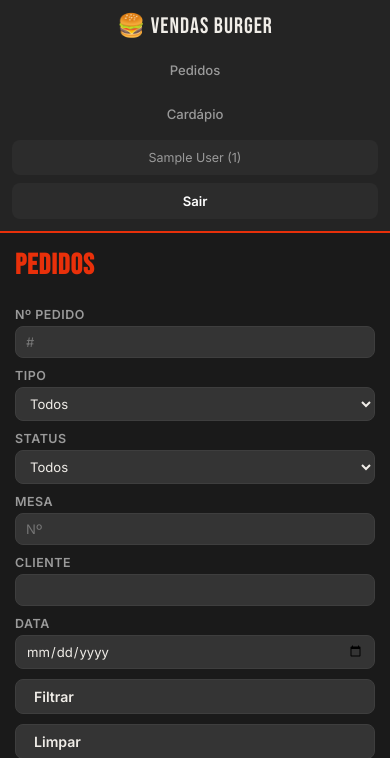
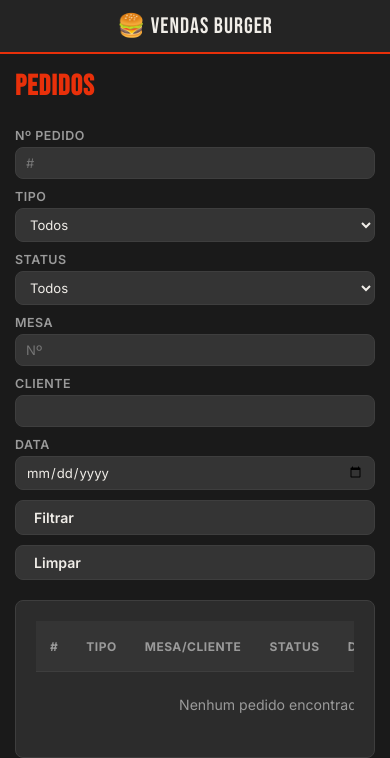
Before and after one commit to timotwo/hamburgueria, a Flask app: page /pedidos in a window 390 px wide. Shown: the top 758 px of the page. Run offline with Flask 3, Linux system fonts and the light colour scheme; the visitor is signed in with stand-in values (Sample User, id 1); data that the repository does not hold is empty.

Commit message:
corrige menu mobile2222

```diff
--- a/static/style.css
+++ b/static/style.css
@@ -421,3 +421,36 @@ tbody tr:last-child { border-bottom: none; }
     font-size: 2.2rem;
   }
 }
+
+
+
+
+
+
+.nav-toggle {
+  display: none;
+  font-size: 1.8rem;
+  cursor: pointer;
+  color: var(--text);
+}
+
+/* MOBILE */
+@media (max-width: 768px) {
+
+  .nav-toggle {
+    display: block;
+  }
+
+  .nav-links {
+    display: none;
+    flex-direction: column;
+    width: 100%;
+    background: var(--dark2);
+    padding: 10px;
+    border-top: 1px solid var(--border);
+  }
+
+  .nav-links.active {
+    display: flex;
+  }
+}
```
